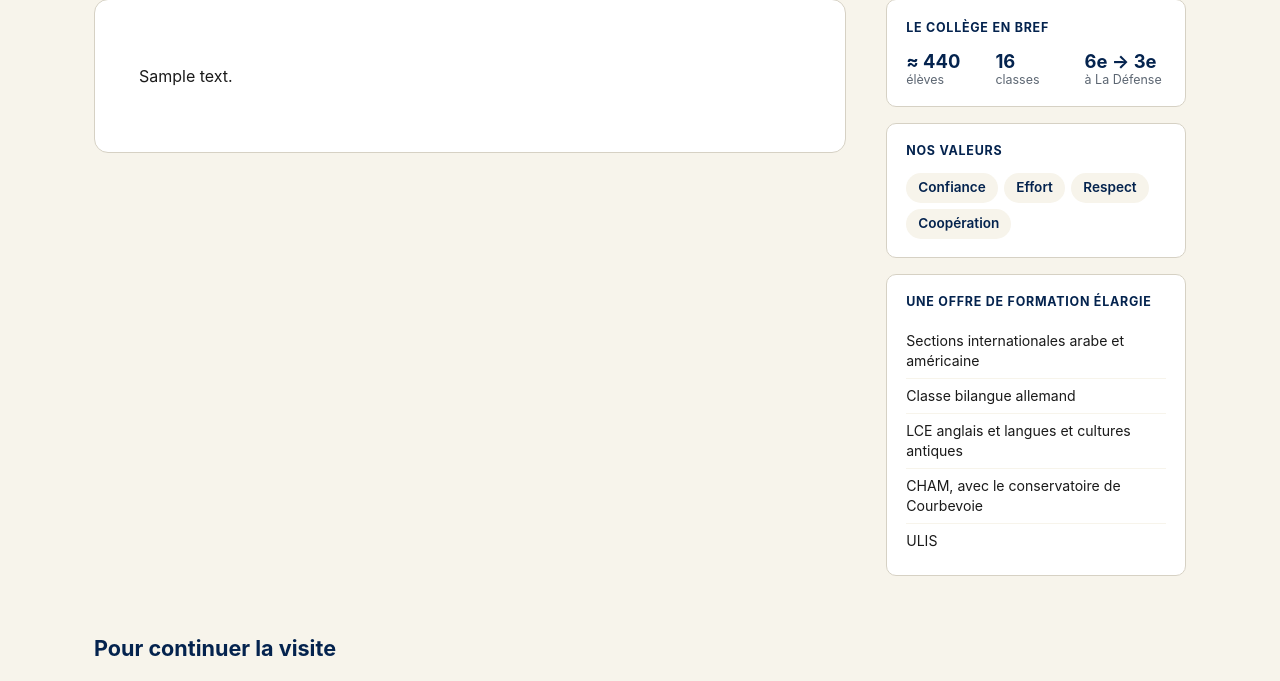
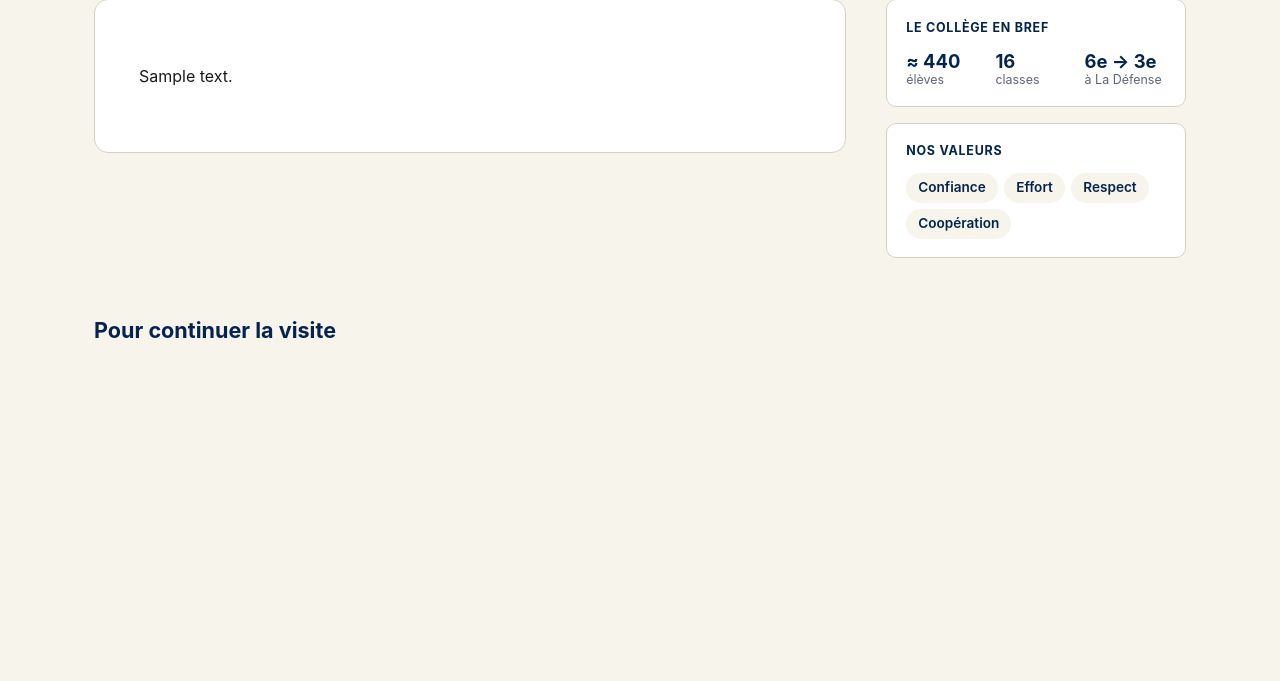
Before and after one commit to sashadlp/test-bap, a WordPress theme: template page-le-mot-du-principal.php in a window 1280 px wide. Shown: the part 370-1051 px from the top of the page. After the commit the page ends 708 px from the top, so only its background shows below. Run offline with PHP 8.4 and a stand-in for WordPress, Linux system fonts and the light colour scheme; the site name, menu and one post (Sample post) are stand-ins, and other content is empty.

Commit message:
fix mot de la principale

```diff
--- a/assets/css/style.css
+++ b/assets/css/style.css
@@ -2591,17 +2591,6 @@ footer.wp-block-group .footer-bottom,
   font-size: 0.85rem;
   font-weight: 600;
 }
-.page-mot .mot-offre li {
-  padding: 0.45rem 0;
-  font-size: 0.88rem;
-  line-height: 1.4;
-}
-.page-mot .mot-offre li + li {
-  border-top: 1px solid var(--bg-cream);
-}
-.page-mot .mot-offre li a {
-  font-weight: 600;
-}
 .page-mot .mot-suite h2 {
   margin: 0 0 1rem;
   font-size: 1.35rem;
--- a/page-le-mot-du-principal.php
+++ b/page-le-mot-du-principal.php
@@ -61,15 +61,6 @@ $les_renardiere_bref = array(
 );
 
 $les_renardiere_valeurs = array( 'Confiance', 'Effort', 'Respect', 'Coopération' );
-
-// Offre de formation citée dans la lettre : libellé => slug de page (vide = pas de lien).
-$les_renardiere_offre = array(
-	'Sections internationales arabe et américaine' => 'section-internationale',
-	'Classe bilangue allemand'                     => '',
-	'LCE anglais et langues et cultures antiques'  => '',
-	'CHAM, avec le conservatoire de Courbevoie'    => 'cham',
-	'ULIS'                                         => 'classe-ulis',
-);
 
 // Pour continuer : libellé, description, slug de page.
 $les_renardiere_suite = array(
@@ -151,21 +142,6 @@ $les_renardiere_suite = array(
 						</ul>
 					</div>
 
-					<div class="mot-carte">
-						<p class="mot-carte__titre"><?php esc_html_e( 'Une offre de formation élargie', 'les-renardiere' ); ?></p>
-						<ul class="mot-offre">
-							<?php foreach ( $les_renardiere_offre as $les_renardiere_libelle => $les_renardiere_slug ) : ?>
-								<?php $les_renardiere_url = $les_renardiere_slug ? les_renardiere_page_url( $les_renardiere_slug ) : ''; ?>
-								<li>
-									<?php if ( $les_renardiere_url ) : ?>
-										<a href="<?php echo esc_url( $les_renardiere_url ); ?>"><?php echo esc_html( $les_renardiere_libelle ); ?> <span aria-hidden="true">→</span></a>
-									<?php else : ?>
-										<?php echo esc_html( $les_renardiere_libelle ); ?>
-									<?php endif; ?>
-								</li>
-							<?php endforeach; ?>
-						</ul>
-					</div>
 				</aside>
 
 			</div>
```
Also changed, not shown: assets/sass/_mot.scss (+0 -14 lines), 1 other file.
